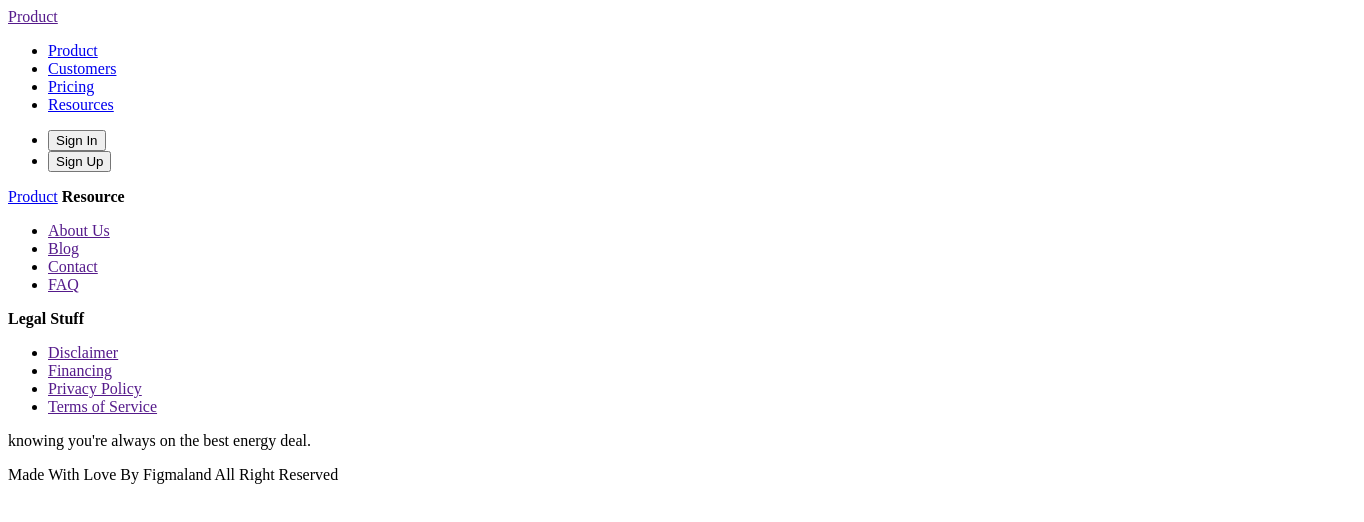
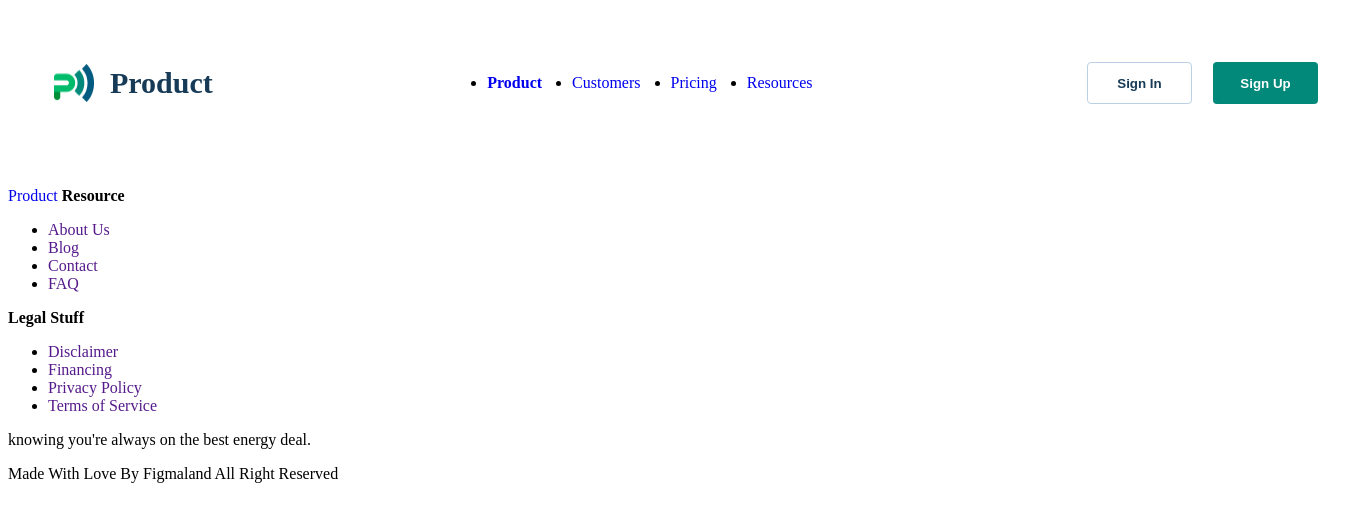
Before and after one commit to mafutka/buisnes-promotion, a plain HTML site: page pricing.html in a window 1280 px wide. Shown: the whole page, 1364 px wide, since content can reach past the window. Drawn offline with Linux system fonts and the light colour scheme.

Commit message:
hero-mobile

```diff
--- a/css/header.css
+++ b/css/header.css
@@ -1,3 +1,6 @@
+a {
+     text-decoration: none;
+}
 /* #region header mobile*/
 
 .header .container {
@@ -6,6 +9,7 @@
     justify-content: space-between;
     align-items: center;
     padding: 17px 32px;
+    margin-bottom: 29px;
 }
 
 .logo {
@@ -19,7 +23,10 @@
 }
 .header-list,
 .header-list-btn,
-.header-btn {
+.header-btn,
+.sign-up-btn,
+.sign-up-btn
+ {
     display: none;
 }
 
@@ -59,9 +66,8 @@
  .burger-btn {
     display: none;
     }
-}
 
-.nav-list {
+    .nav-list {
     display: flex;
     gap: 30px;
 }
@@ -105,4 +111,6 @@
     background-color: #02897a;
     color: #fff;
 }
+}
+
 /* #endregion header */
--- a/pricing.html
+++ b/pricing.html
@@ -4,24 +4,40 @@
     <meta charset="UTF-8">
     <meta name="viewport" content="width=device-width, initial-scale=1.0">
     <title>Document</title>
+    <link rel="stylesheet" href="./css/header.css">
     <link rel="stylesheet" href="./css/pricing.css">
 </head>
 <body>
-    <header>
-        <nav>
-            <a href="">Product</a>
-            <ul>
-                <li><a href="./index.html">Product</a></li>
-                <li><a href="./customers.html">Customers</a></li>
-                <li><a href="./pricing.html">Pricing</a></li>
-                <li><a href="#">Resources</a></li>
+    <header class="header">
+    <div class="container">
+        <a class="logo" href="./index.html">
+                <img src="./images/logo.jpg" alt="logotype" width="40" height="38">
+                Product</a>
+        <nav class="nav">
+            <ul class="nav-list">
+                <li><a class="nav-link current" href="./index.html">Product</a></li>
+                <li><a class="nav-link" href="./customers.html">Customers</a></li>
+                <li><a class="nav-link" href="./pricing.html">Pricing</a></li>
+                <li><a class="nav-link" href="#">Resources</a></li>
             </ul>
         </nav>
-        <ul>
-            <li><button type="button">Sign In</button></li>
-            <li><button type="button">Sign Up</button></li>
+        <ul class="header-list">
+            <li class="header-list-btn">
+                <button class="header-btn sign-in-btn" type="button">
+                    Sign In
+                </button>
+            </li>
+            <li class="header-list-btn">
+                <button class="header-btn sign-up-btn" type="button">
+                    Sign Up
+                </button>
+            </li>
         </ul>
-    </header>
+        <button class="burger-btn" aria-label="Open menu">
+            <img src="./images/menu-btn.svg" alt="">
+      </button>
+    </div>
+</header>
     <main>
     <footer>
         <a href="./index.html">Product</a>
```
Also changed, not shown: css/styles.css (+62 -6 lines), index.html (+2 -2 lines).
